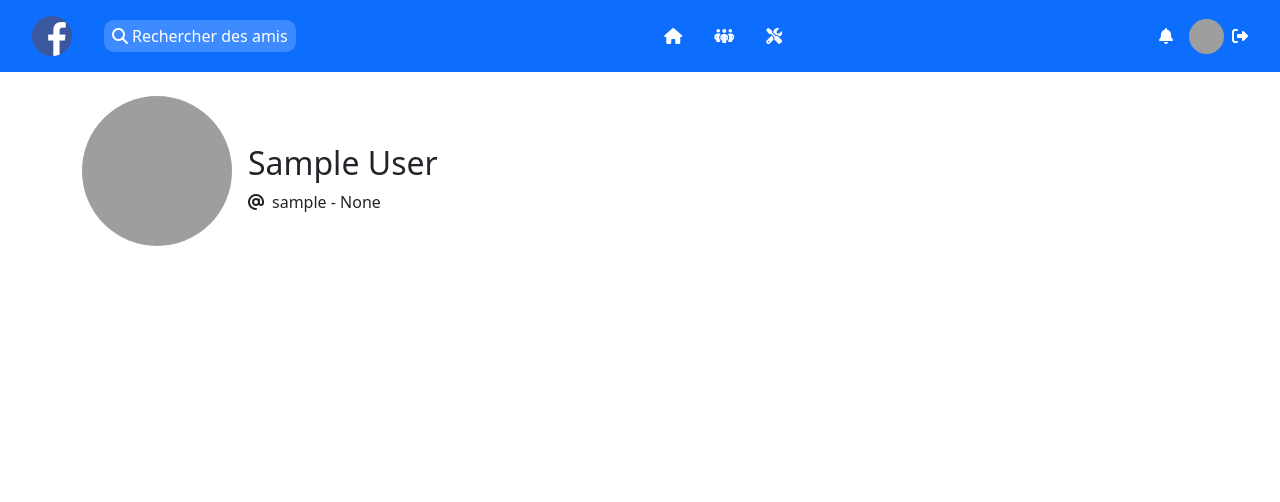
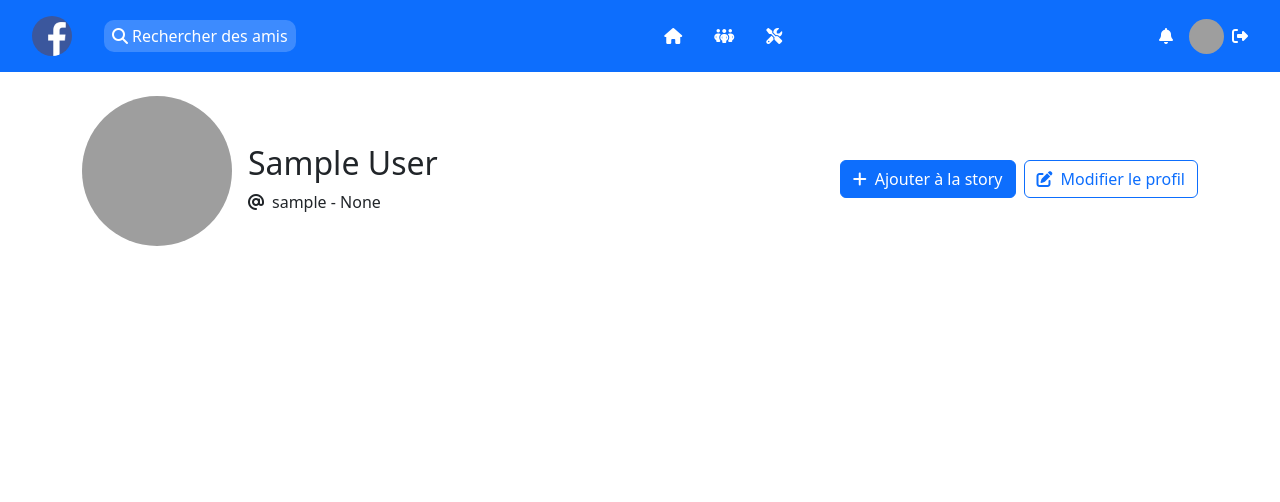
Before and after one commit to MasiaAntoine/django_facebook, a Django app: page /utilisateurs/profil/ in a window 1280 px wide. Shown: the top 502 px of the page. Run offline with Django 4.2, Linux system fonts and the light colour scheme; the visitor is signed in with stand-in values (Sample User, id 1); data that the repository does not hold is empty; parts of the project's set-up code (start-up, migrations or seed data) failed here and were passed over; grey boxes are pictures that could not be loaded.

Commit message:
style: améliorer la mise en page du profil utilisateur pour un meilleur alignement

```diff
--- a/facebook/templates/utilisateurs/profil.html
+++ b/facebook/templates/utilisateurs/profil.html
@@ -1,5 +1,6 @@
 {% extends "facebook/base.html" %} {% load static %} {% block title %}Mon Profil{% endblock %} {% block content %}
 
+<div class="d-flex align-items-center justify-content-between">
   <div class="d-flex align-items-center">
     {% if user_profil.photo_profil and user_profil.photo_profil.url %}
     <img
@@ -22,4 +23,12 @@
     </div>
   </div>
 
+  <div class="d-flex gap-2">
+    <button class="btn btn-primary"> <i class="fas fa-plus me-2"></i>Ajouter à la story </button>
+    <a href="{% url 'mon_compte' %}" class="btn btn-outline-primary">
+      <i class="fas fa-edit me-2"></i>Modifier le profil
+    </a>
+  </div>
+</div>
+
 {% endblock %}
```
Lines whose indentation alone changed are shown as unchanged.
